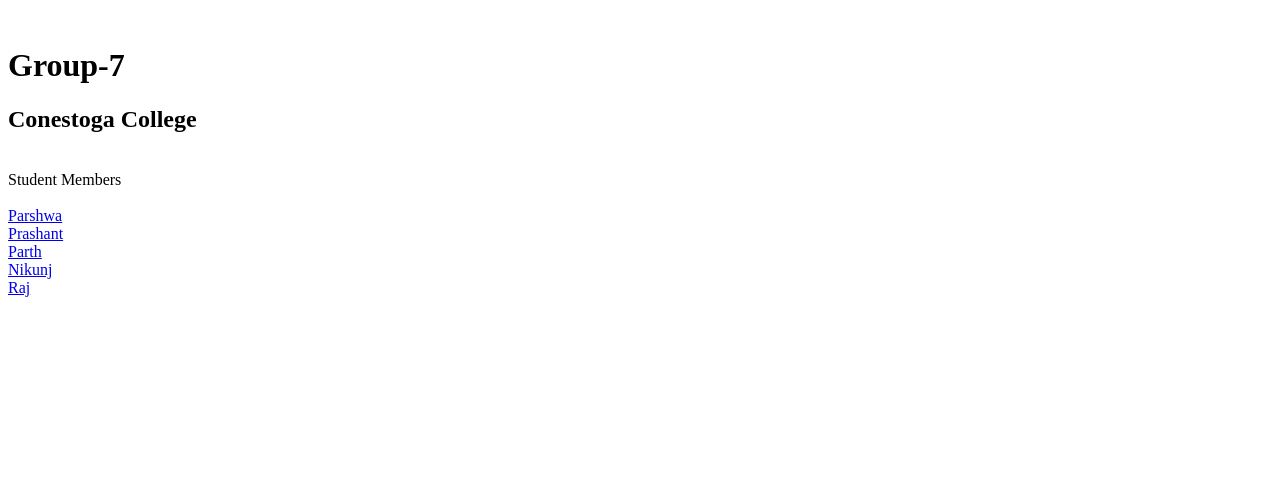
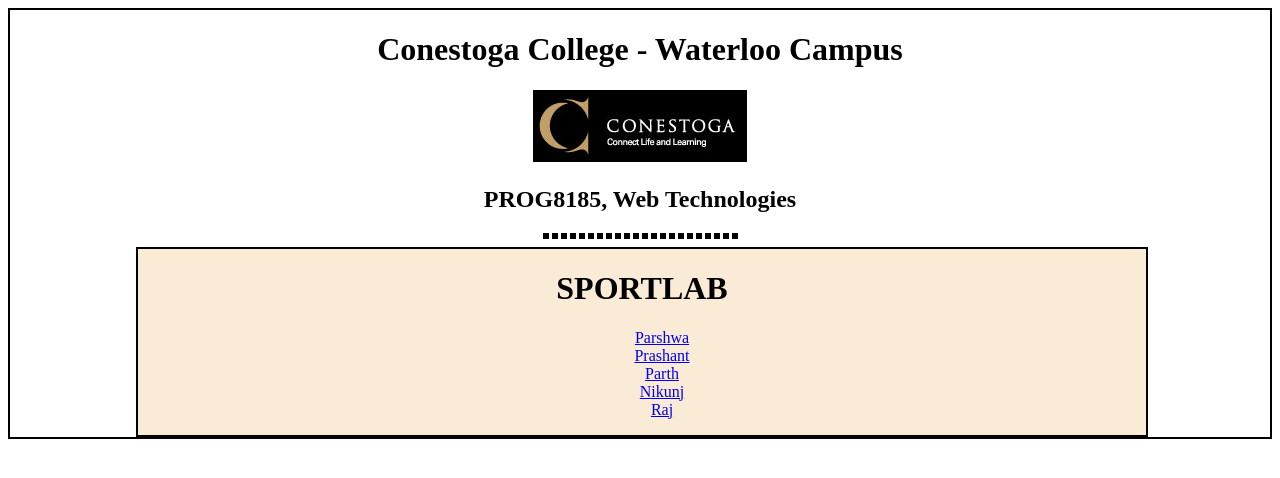
Before and after one commit to Ps0018/Lab-1, a plain HTML site: page index.html in a window 1280 px wide. Drawn offline with Linux system fonts and the light colour scheme.

Commit message:
Update index.html

```diff
--- a/index.html
+++ b/index.html
@@ -1,24 +1,40 @@
+<!DOCTYPE html>
 <html>
-<head>
-<title>
+    <head>
+        <title>Group Number: 7</title>
+        <style>
+            body{
+                text-align: center;
+                border: 2px solid black;
 
-Group-7
-</title>
-</head>
-<Body>
+            }
 
-    <br>
-    <h1> Group-7</h1>
-<h2>Conestoga College</h2>
-<br>
-Student  Members
+            hr {
+                width: 15%;
+                border: dashed black;
+            }
 
-<br>
-<br><a href="https://github.com/Ps0018/Lab-1/blob/main/Parshwa.html"> Parshwa</a>
-<br><a href="https://github.com/Ps0018/Lab-1/blob/main/prashant.html"> Prashant</a>
-<br><a href="https://github.com/Ps0018/Lab-1/blob/main/parth_gorvadiya.html"> Parth</a>
-<br><a href="https://github.com/Ps0018/Lab-1/blob/main/nikunj.html"> Nikunj</a>
-<br><a href="https://github.com/Ps0018/Lab-1/blob/main/Raj.html"> Raj</a>
+            .container {
+                border: 2px solid black;
+                width: 80%;
+                margin-left: 10%;
+                background-color: antiquewhite;
+            }
 
-</body>
+        </style>
+    </head>
+    <body>
+        <h1>Conestoga College - Waterloo Campus</h1>
+        <img src="college-logo.jpg">
+        <h2>PROG8185, Web Technologies</h2>
+        <hr>
+        <div class="container">
+            <h1>SPORTLAB</h1>
+            <ul><a href="https://github.com/Ps0018/Lab-1/blob/f59bfec4384ae9ff600c6944cd0ee488a58ca9b3/Shah.html"> Parshwa</a>
+                <br><a href="https://github.com/Ps0018/Lab-1/blob/f59bfec4384ae9ff600c6944cd0ee488a58ca9b3/prashant.html"> Prashant</a>
+                <br><a href="https://github.com/Ps0018/Lab-1/blob/f59bfec4384ae9ff600c6944cd0ee488a58ca9b3/parth.html"> Parth</a>
+                <br><a href="https://github.com/Ps0018/Lab-1/blob/f59bfec4384ae9ff600c6944cd0ee488a58ca9b3/Nikunj.html"> Nikunj</a>
+                <br><a href="https://github.com/Ps0018/Lab-1/blob/f59bfec4384ae9ff600c6944cd0ee488a58ca9b3/raj.html"> Raj</a></ul>
+        </div>
+    </body>
 </html>
```
